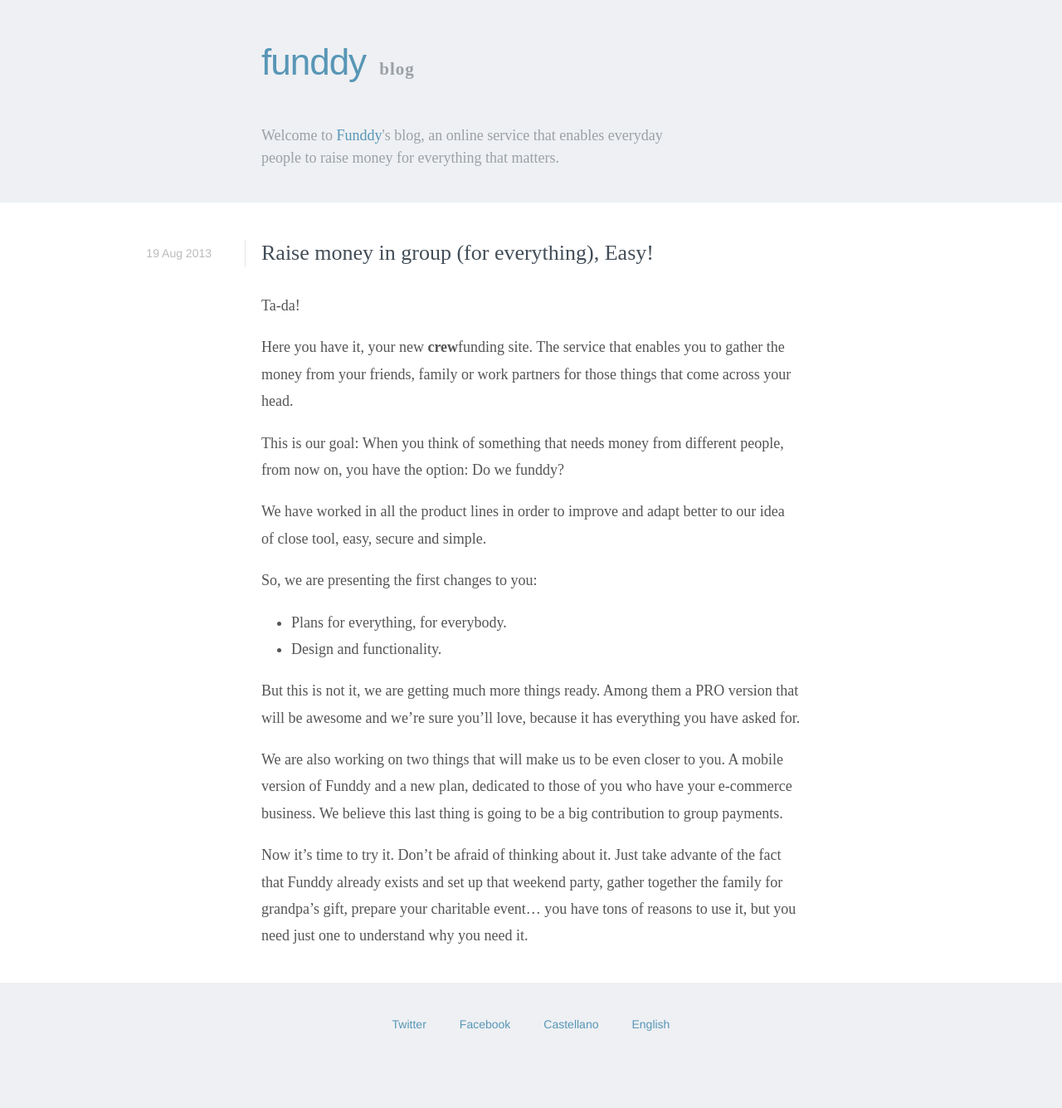
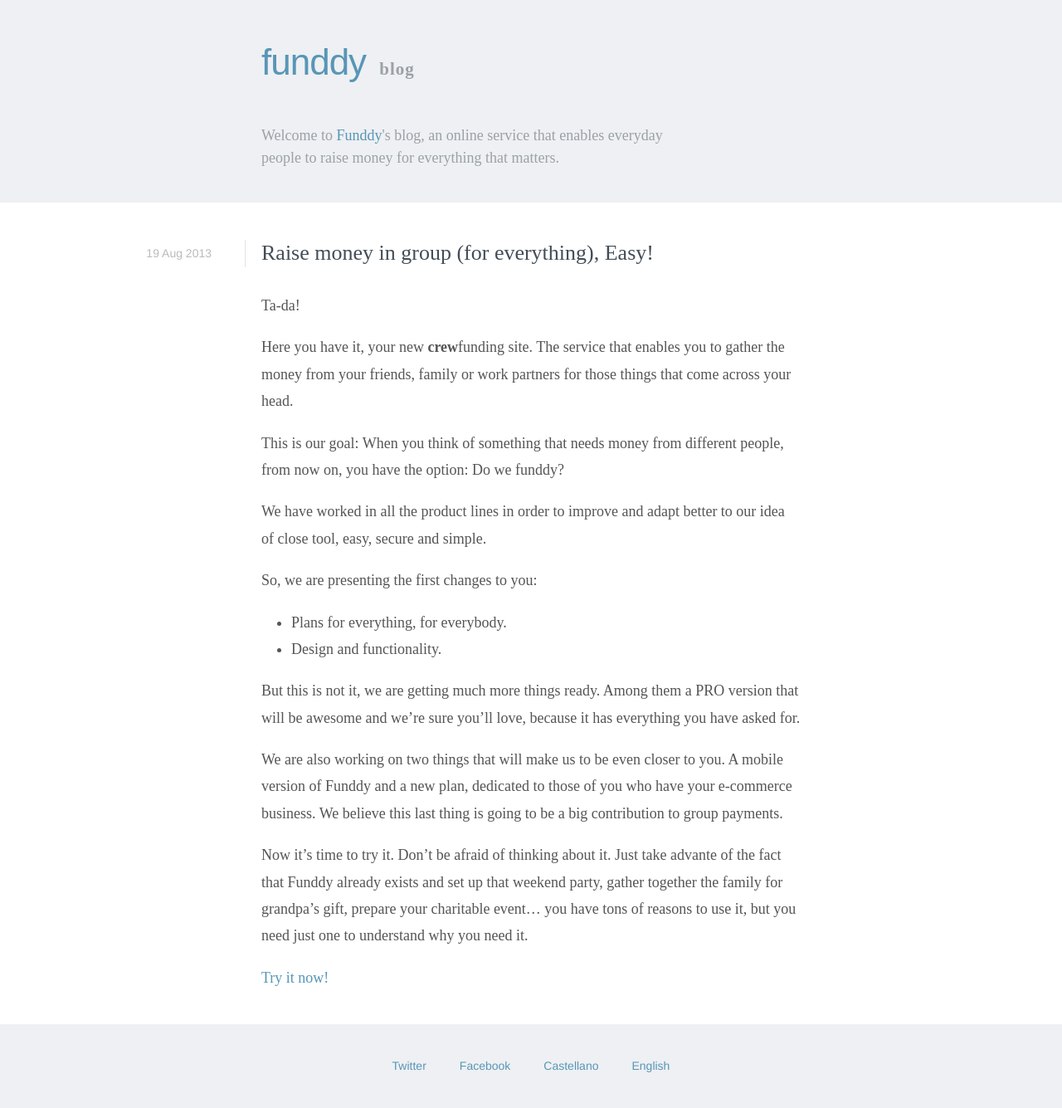
Before and after one commit to funddy/funddy.github.io, a Jekyll site: the page built from _posts/2013-08-19-raise-money-in-group-easy.md, in a window 1280 px wide. Shown: the whole page at 83% size. Built offline with Jekyll 4.4.1, drawn with Linux system fonts in a browser that asks for light colours; Markdown is read by kramdown in place of the engine named in the settings; before the commit the page ends 1285 px from its top, so only the background shows below that.

Commit message:
Added link to Funddy

```diff
--- a/_posts/2013-08-19-raise-money-in-group-easy.md
+++ b/_posts/2013-08-19-raise-money-in-group-easy.md
@@ -23,3 +23,5 @@
 We are also working on two things that will make us to be even closer to you. A mobile version of Funddy and a new plan, dedicated to those of you who have your e-commerce business. We believe this last thing is going to be a big contribution to group payments.
 
 Now it’s time to try it. Don't be afraid of thinking about it. Just take advante of the fact that Funddy already exists and set up that weekend party, gather together the family for grandpa’s gift, prepare your charitable event... you have tons of reasons to use it, but you need just one to understand why you need it.
+
+[Try it now!](https://funddy.com)
```
